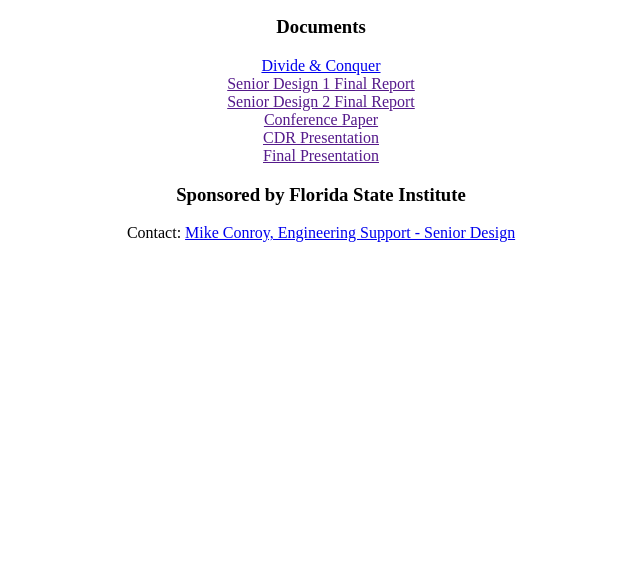
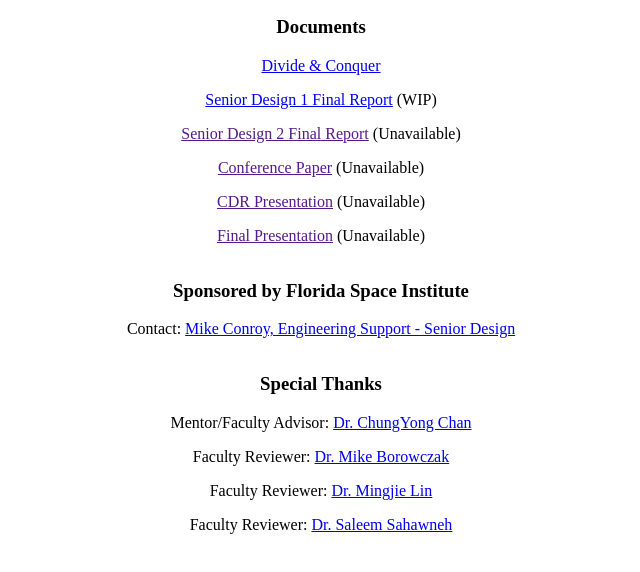
Before and after one commit to PKTidus/astrocom, a plain HTML site: page index.html in a window 1280 px wide. Shown: the part 1377-1949 px from the top of the page, without its empty margins (319-959 px from the left). Before the commit the page ends 1643 px from the top, so only its background shows below. Drawn offline with Linux system fonts and the light colour scheme.

Commit message:
Add special thanks and SD1 document

```diff
--- a/index.html
+++ b/index.html
@@ -62,7 +62,7 @@
 
   <div id="demotitlediv" class="centered-container">
     <div id="demotitle" class="centered-text">
-      <h2>Project demo</h2>
+      <h2>Project Demo (Unavailable)</h2>
     </div>
   </div>
   <div id="demovid" class="centered-container">
@@ -72,21 +72,33 @@
   <div id="docs" class="centered-container">
     <div id="doctext" class="centered-text">
       <h3>Documents</h3>
-      <a href="doc/Divide_and_Conquer.pdf">Divide & Conquer</a><br>
-      <a href="">Senior Design 1 Final Report</a><br>
-      <a href="">Senior Design 2 Final Report</a><br>
-      <a href="">Conference Paper</a><br>
-      <a href="">CDR Presentation</a><br>
-      <a href="">Final Presentation</a><br>
+      <a href="doc/Divide_and_Conquer.pdf">Divide & Conquer</a>
+      <p><a href="doc/SD_1_Combined.pdf">Senior Design 1 Final Report</a> (WIP)</p>
+      <p><a href="">Senior Design 2 Final Report</a> (Unavailable)</p>
+      <p><a href="">Conference Paper</a> (Unavailable)</p>
+      <p><a href="">CDR Presentation</a> (Unavailable)</p>
+      <p><a href="">Final Presentation</a> (Unavailable)</p>
     </div>
   </div>
 
   <div id="sponsor" class="centered-container">
     <div id="sponsortext" class="centered-text">
-      <h3>Sponsored by Florida State Institute</h3>
+      <h3>Sponsored by Florida Space Institute</h3>
       <p>Contact: <a href="https://fsi.ucf.edu/mike-conroy/">Mike Conroy, Engineering Support - Senior Design</a></p>
     </div>
   </div>
+
+  <div id="appreciation" class="centered-container">
+    <div id="appreciatetext" class="centered-text">
+      <h3>Special Thanks</h3>
+      <p>Mentor/Faculty Advisor: <a href="https://www.ece.ucf.edu/person/chungyong-chan/">Dr. ChungYong Chan</a></p>
+      <p>Faculty Reviewer: <a href="https://www.ece.ucf.edu/person/mike-borowczak/">Dr. Mike Borowczak</a></p>
+      <p>Faculty Reviewer: <a href="https://www.ece.ucf.edu/person/mingjie-lin/">Dr. Mingjie Lin</a></p>
+      <p>Faculty Reviewer: <a href="https://www.ece.ucf.edu/person/saleem-sahawneh/">Dr. Saleem Sahawneh</a></p>
+    </div>
+  </div>
+
+  <p><br><br><br><br><br><br><br><br><br><br></p>
 
   <script type="text/javascript">
   window.onload = function(){
```
